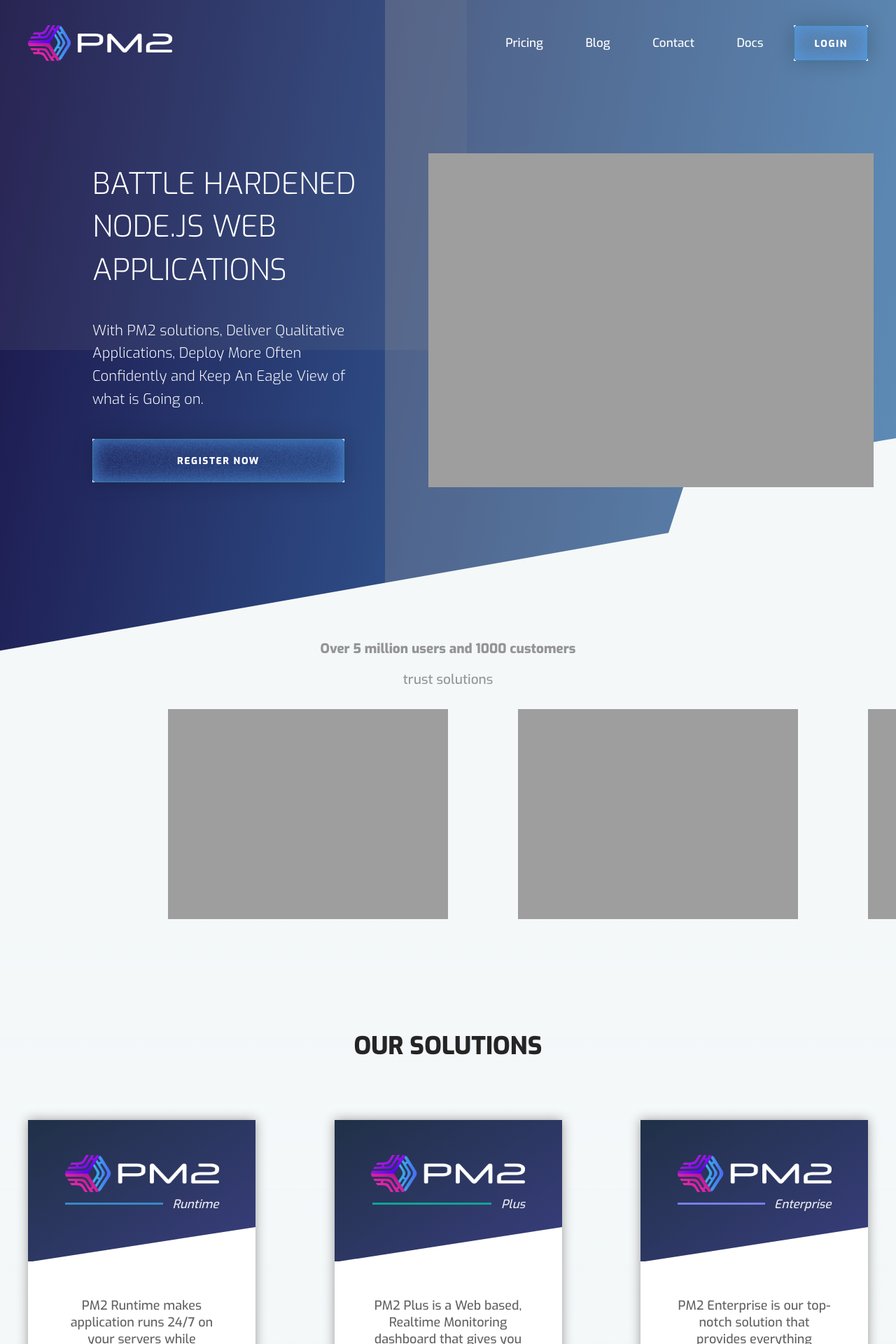
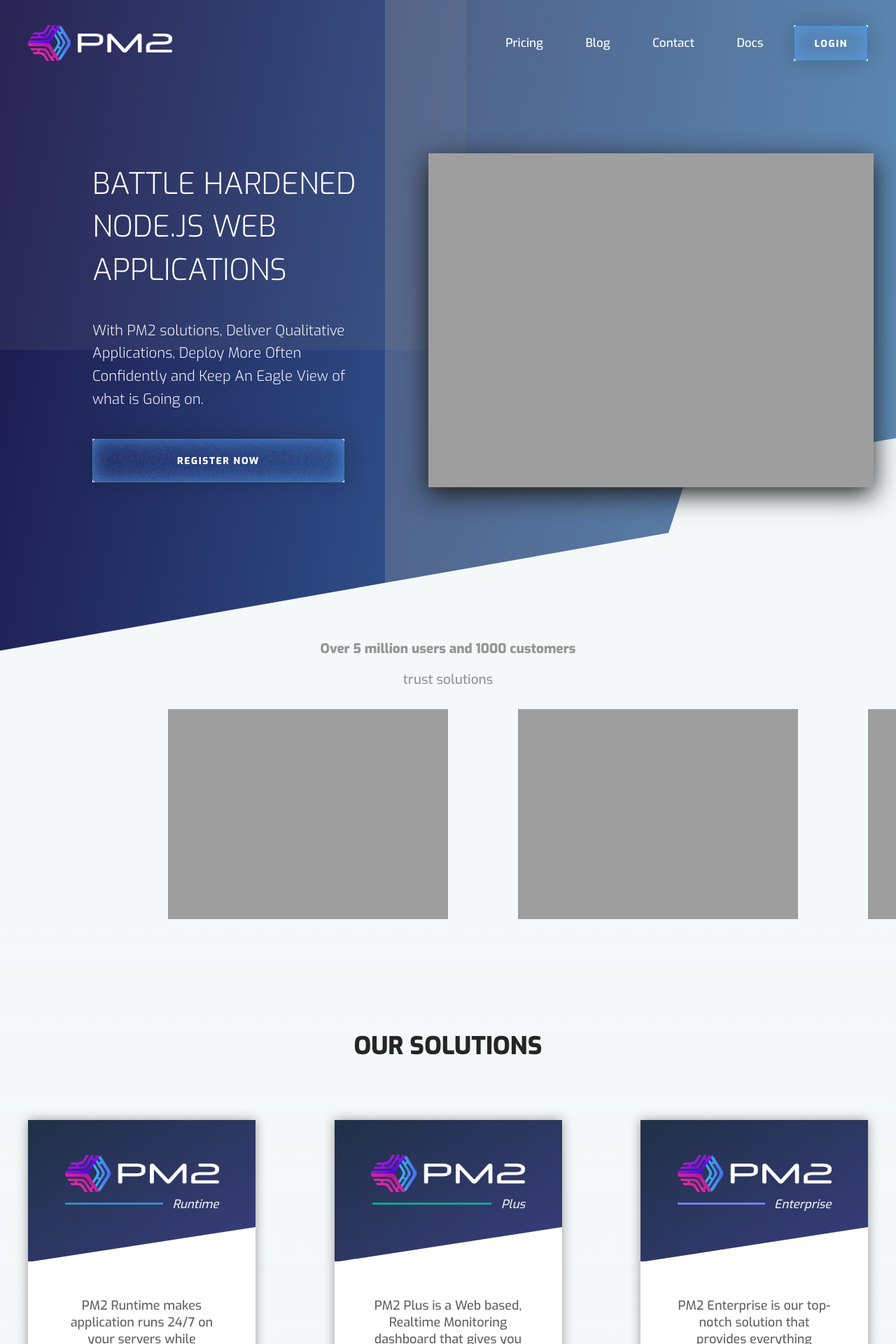
Before and after one commit to DarkoArnautov/PM2-New, a Jekyll site: the page built from index.html, in a window 1280 px wide. Shown: the top 1920 px of the page at 70% size. Built offline with Jekyll 4.4.1, drawn with Linux system fonts in a browser that asks for light colours; the list of posts is cut into pages by our own code.

Commit message:
fix shadow

```diff
--- a/_sass/index.scss
+++ b/_sass/index.scss
@@ -342,6 +342,7 @@
 
     img {
       width: 100%;
+      box-shadow: 0px 5px 20px #1d1d1d;
     }
   }
 
--- a/_sass/section-intro.scss
+++ b/_sass/section-intro.scss
@@ -6,6 +6,7 @@
 
   .card-right img {
     width: 100%;
+    box-shadow: 0px 10px 35px #1d1d1d;
     @media #{$mobile} {
       margin-top: 60px;
     }
```
